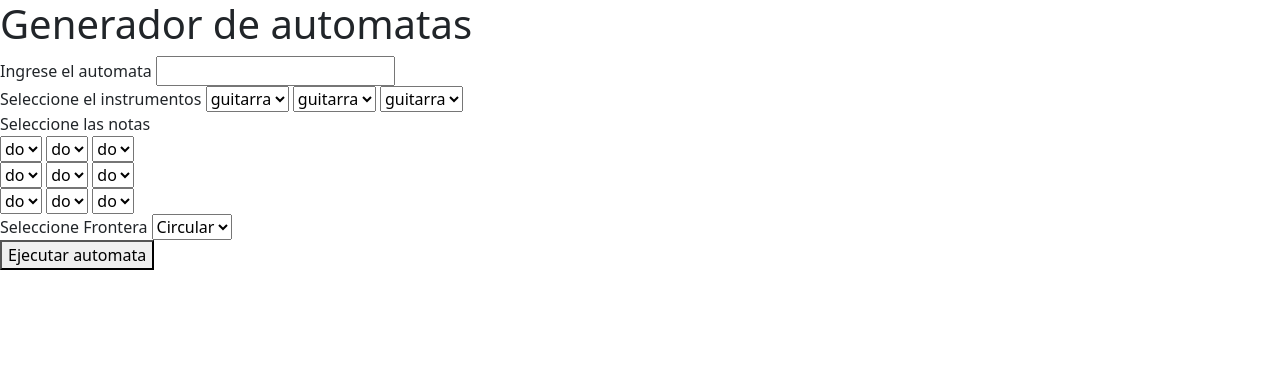
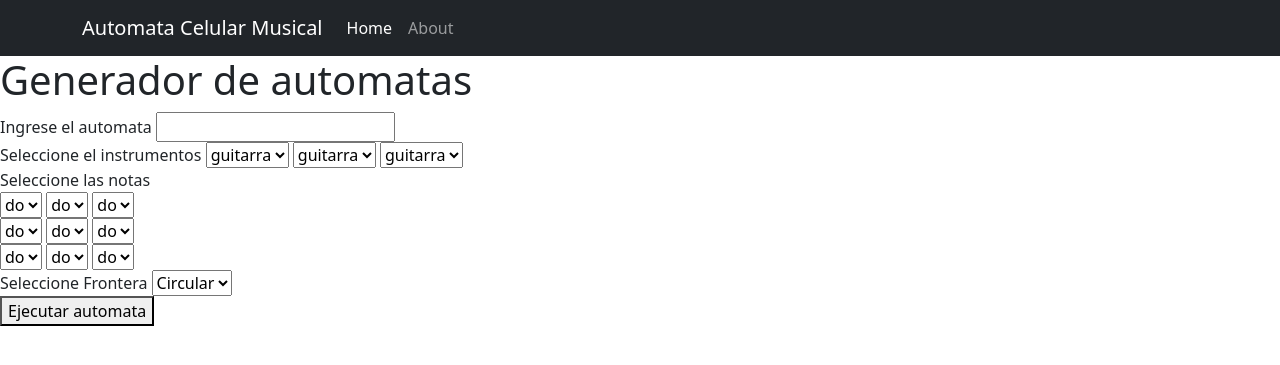
Before and after one commit to juanF18/Proyecto-Automatas, a Django app: page / in a window 1280 px wide. Shown: the top 365 px of the page. Run offline with Django 3.2, Linux system fonts and the light colour scheme.

Commit message:
Se crea el nav-bar con su respecitvos botones, aun no esta completo

```diff
--- a/interface/templates/home.html
+++ b/interface/templates/home.html
@@ -1,5 +1,4 @@
 {% extends 'layout.html' %} {% block content %}
-<div>
   <form>
     <div>
       <h1>Generador de automatas</h1>
@@ -106,6 +105,5 @@
     </div>
   </form>
   <button>Ejecutar automata</button>
-</div>
 
 {% endblock %}
--- a/interface/templates/layout.html
+++ b/interface/templates/layout.html
@@ -13,6 +13,6 @@
     <title>Projecto de automatas</title>
   </head>
   <body>
-    {% block content %} {% endblock %}
+    {% include 'partials/_navbar.html' %} {% block content %} {% endblock %}
   </body>
 </html>
--- a/interface/templates/partials/_navbar.html
+++ b/interface/templates/partials/_navbar.html
@@ -0,0 +1,26 @@
+<nav class="navbar navbar-expand-lg navbar-dark bg-dark">
+  <div class="container">
+    <a class="navbar-brand" href="#">Automata Celular Musical</a>
+    <button
+      class="navbar-toggler"
+      type="button"
+      data-bs-toggle="collapse"
+      data-bs-target="#navbarNav"
+      aria-controls="navbarNav"
+      aria-expanded="false"
+      aria-label="Toggle navigation"
+    >
+      <span class="navbar-toggler-icon"></span>
+    </button>
+    <div class="collapse navbar-collapse" id="navbarNav">
+      <ul class="navbar-nav">
+        <li class="nav-item">
+          <a class="nav-link active" aria-current="page" href="#">Home</a>
+        </li>
+        <li class="nav-item">
+          <a class="nav-link">About</a>
+        </li>
+      </ul>
+    </div>
+  </div>
+</nav>
```
